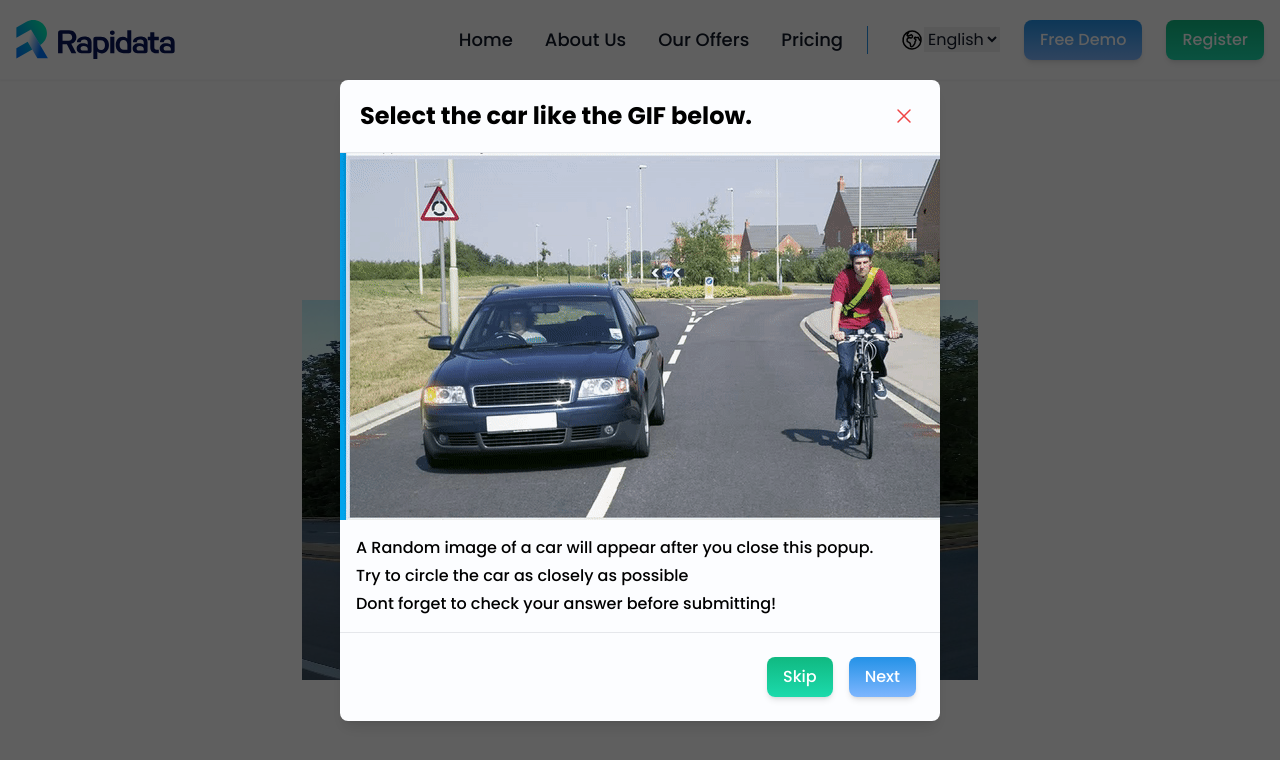
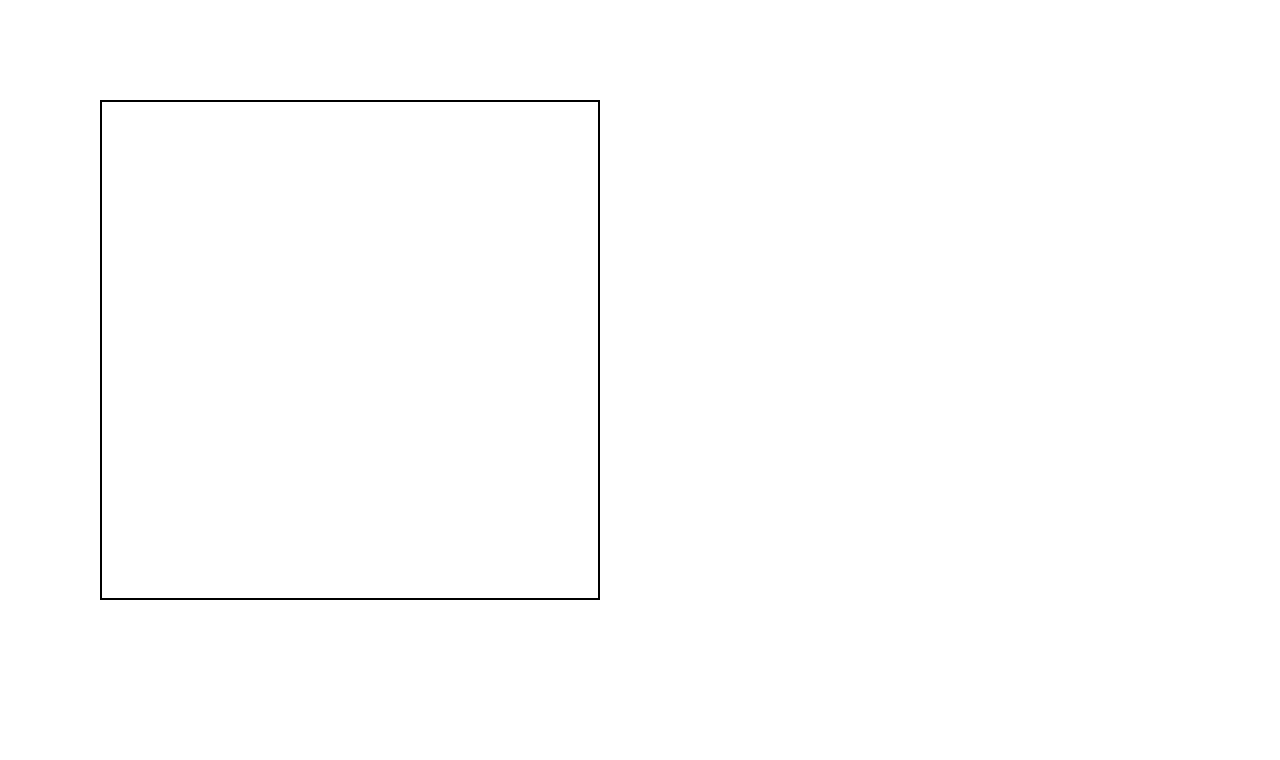
Before and after one commit to infruezo/rapidata-evaluation-task, a React (Vite) app: page /prepare in a window 1280 px wide. Shown: the top 760 px of the page. Built offline with nearby package versions, Linux system fonts and the light colour scheme.

Commit message:
Added car canvas component, fixed solving page layout

```diff
--- /dev/null
+++ b/src/components/CarCanvas.tsx
@@ -0,0 +1,85 @@
+import React, { useEffect, useRef, useState } from "react";
+
+export const CarCanvas = () => {
+  const canvasRef = useRef(null);
+  const contextRef = useRef(null);
+
+  const [isDrawing, setIsDrawing] = useState(false);
+
+  const canvasOffSetX = useRef(null);
+  const canvasOffSetY = useRef(null);
+  const startX = useRef(null);
+  const startY = useRef(null);
+
+  useEffect(() => {
+    const canvas = canvasRef.current;
+    canvas.width = 500;
+    canvas.height = 500;
+
+    const context = canvas.getContext("2d");
+    context.lineCap = "round";
+    context.strokeStyle = "black";
+    context.lineWidth = 5;
+    contextRef.current = context;
+
+    const canvasOffSet = canvas.getBoundingClientRect();
+    canvasOffSetX.current = canvasOffSet.top;
+    canvasOffSetY.current = canvasOffSet.left;
+  }, []);
+
+  const startDrawingRectangle = ({ nativeEvent }: any) => {
+    nativeEvent.preventDefault();
+    nativeEvent.stopPropagation();
+
+    startX.current = nativeEvent.clientX - canvasOffSetX.current;
+    startY.current = nativeEvent.clientY - canvasOffSetY.current;
+
+    setIsDrawing(true);
+  };
+
+  const drawRectangle = ({ nativeEvent }: any) => {
+    if (!isDrawing) {
+      return;
+    }
+
+    nativeEvent.preventDefault();
+    nativeEvent.stopPropagation();
+
+    const newMouseX = nativeEvent.clientX - canvasOffSetX.current;
+    const newMouseY = nativeEvent.clientY - canvasOffSetY.current;
+
+    const rectWidht = newMouseX - startX.current;
+    const rectHeight = newMouseY - startY.current;
+
+    contextRef.current.clearRect(
+      0,
+      0,
+      canvasRef.current.width,
+      canvasRef.current.height
+    );
+
+    contextRef.current.strokeRect(
+      startX.current,
+      startY.current,
+      rectWidht,
+      rectHeight
+    );
+  };
+
+  const stopDrawingRectangle = () => {
+    setIsDrawing(false);
+  };
+
+  return (
+    <div>
+      <canvas
+        className="canvas-container-rect"
+        ref={canvasRef}
+        onMouseDown={startDrawingRectangle}
+        onMouseMove={drawRectangle}
+        onMouseUp={stopDrawingRectangle}
+        onMouseLeave={stopDrawingRectangle}
+      ></canvas>
+    </div>
+  );
+};
--- a/src/components/Home/PricingCard.tsx
+++ b/src/components/Home/PricingCard.tsx
@@ -36,9 +36,9 @@ export const PricingCard = ({
             xmlns="http://www.w3.org/2000/svg"
           >
             <path
-              fill-rule="evenodd"
+              fillRule="evenodd"
               d="M16.707 5.293a1 1 0 010 1.414l-8 8a1 1 0 01-1.414 0l-4-4a1 1 0 011.414-1.414L8 12.586l7.293-7.293a1 1 0 011.414 0z"
-              clip-rule="evenodd"
+              clipRule="evenodd"
             ></path>
           </svg>
           <span>Individual configuration</span>
@@ -51,9 +51,9 @@ export const PricingCard = ({
             xmlns="http://www.w3.org/2000/svg"
           >
             <path
-              fill-rule="evenodd"
+              fillRule="evenodd"
               d="M16.707 5.293a1 1 0 010 1.414l-8 8a1 1 0 01-1.414 0l-4-4a1 1 0 011.414-1.414L8 12.586l7.293-7.293a1 1 0 011.414 0z"
-              clip-rule="evenodd"
+              clipRule="evenodd"
             ></path>
           </svg>
           <span>No setup, or hidden fees</span>
@@ -66,9 +66,9 @@ export const PricingCard = ({
             xmlns="http://www.w3.org/2000/svg"
           >
             <path
-              fill-rule="evenodd"
+              fillRule="evenodd"
               d="M16.707 5.293a1 1 0 010 1.414l-8 8a1 1 0 01-1.414 0l-4-4a1 1 0 011.414-1.414L8 12.586l7.293-7.293a1 1 0 011.414 0z"
-              clip-rule="evenodd"
+              clipRule="evenodd"
             ></path>
           </svg>
           <span>
@@ -83,9 +83,9 @@ export const PricingCard = ({
             xmlns="http://www.w3.org/2000/svg"
           >
             <path
-              fill-rule="evenodd"
+              fillRule="evenodd"
               d="M16.707 5.293a1 1 0 010 1.414l-8 8a1 1 0 01-1.414 0l-4-4a1 1 0 011.414-1.414L8 12.586l7.293-7.293a1 1 0 011.414 0z"
-              clip-rule="evenodd"
+              clipRule="evenodd"
             ></path>
           </svg>
           <span>
@@ -101,9 +101,9 @@ export const PricingCard = ({
             xmlns="http://www.w3.org/2000/svg"
           >
             <path
-              fill-rule="evenodd"
+              fillRule="evenodd"
               d="M16.707 5.293a1 1 0 010 1.414l-8 8a1 1 0 01-1.414 0l-4-4a1 1 0 011.414-1.414L8 12.586l7.293-7.293a1 1 0 011.414 0z"
-              clip-rule="evenodd"
+              clipRule="evenodd"
             ></path>
           </svg>
           <span>
--- a/src/index.css
+++ b/src/index.css
@@ -22,6 +22,10 @@
   .custom-container {
     @apply mx-auto max-w-screen-2xl p-4 lg:py-6;
   }
+
+  .canvas-container {
+    @apply h-52 w-full border border-gray-900 md:h-72 lg:h-96 lg:w-[600px];
+  }
 }
 
 /* Custom CSS */
@@ -36,3 +40,11 @@
   background-repeat: no-repeat;
   background-attachment: inherit;
 }
+
+.canvas-container-rect {
+  height: 500px;
+  width: 500px;
+  border: 2px solid #000;
+  margin-left: 100px;
+  margin-top: 100px;
+}
--- a/src/pages/SolvingPage.tsx
+++ b/src/pages/SolvingPage.tsx
@@ -1,8 +1,7 @@
-import React from "react";
-
 import { useEffect, useState } from "react";
 import { Navbar } from "../components/Navbar";
 import { IntroductionModal } from "../components/IntroductionModal";
+import { CarCanvas } from "../components/CarCanvas";
 
 export const SolvingPage = () => {
   // constants - used later for selecting a random image from the public folder
@@ -28,11 +27,12 @@ export const SolvingPage = () => {
   }
 
   // code runs on page load
+  // get the image from the api and simulate the call
   useEffect(() => {
     setLoading(true);
     const fetchPromise = getObjectAfterDelay();
     const timeOutPromise = new Promise((resolve) => {
-      setTimeout(resolve, 3000);
+      setTimeout(resolve, 300);
     });
 
     Promise.all([fetchPromise, timeOutPromise]).then(([response]) => {
@@ -49,32 +49,33 @@ export const SolvingPage = () => {
   }, []);
 
   return (
-    <div className="min-h-screen w-full">
-      <Navbar />
+    // <div className="min-h-screen w-full">
+    //   <Navbar />
 
-      <div className="mt-12 flex items-center justify-center md:mt-24 lg:mt-32">
-        <IntroductionModal />
-        {loading ? (
-          <>
-            <img src="/assets/images/gifs/loader.gif" alt="loader/gif" />
-          </>
-        ) : (
-          <>
-            <div className="flex flex-col items-center space-y-8 px-2 text-center text-gray-900">
-              <div>
-                <h3 className="text-2xl font-semibold">Get Started Now!</h3>
-                <h5 className="text-lg font-medium text-gray-600">
-                  Please Select The Car
-                </h5>
-              </div>
-              <img
-                src={`/assets/images/cars/${randomImage}.jpg`}
-                alt="image/jpg"
-              />
-            </div>
-          </>
-        )}
-      </div>
-    </div>
+    //   <div className="mt-12 flex items-center justify-center md:mt-24 lg:mt-32">
+    //     {/* Introduction modal */}
+    //     {/* <IntroductionModal /> */}
+    //     {loading ? (
+    //       <>
+    //         <img src="/assets/images/gifs/loader.gif" alt="loader/gif" />
+    //       </>
+    //     ) : (
+    //       <>
+    //         <div className="flex flex-col items-center space-y-8 px-2 text-center text-gray-900">
+    //           <div>
+    //             <h3 className="text-2xl font-semibold">Get Started Now!</h3>
+    //             <h5 className="text-lg font-medium text-gray-600">
+    //               Please Select The Car
+    //             </h5>
+    //           </div>
+
+    //           <CarCanvas />
+    //         </div>
+    //       </>
+    //     )}
+    //   </div>
+    // </div>
+
+    <CarCanvas />
   );
 };
--- a/tsconfig.json
+++ b/tsconfig.json
@@ -13,9 +13,11 @@
     "moduleResolution": "Node",
     "resolveJsonModule": true,
     "isolatedModules": true,
+    "strictNullChecks": false,
     "noEmit": true,
     "jsx": "react-jsx"
   },
   "include": ["src"],
   "references": [{ "path": "./tsconfig.node.json" }]
+  // "exclude": ["src/pages/SolvingPage.tsx"]
 }
```
Also changed, not shown: src/components/Home/Footer.tsx (+8 -8 lines).
